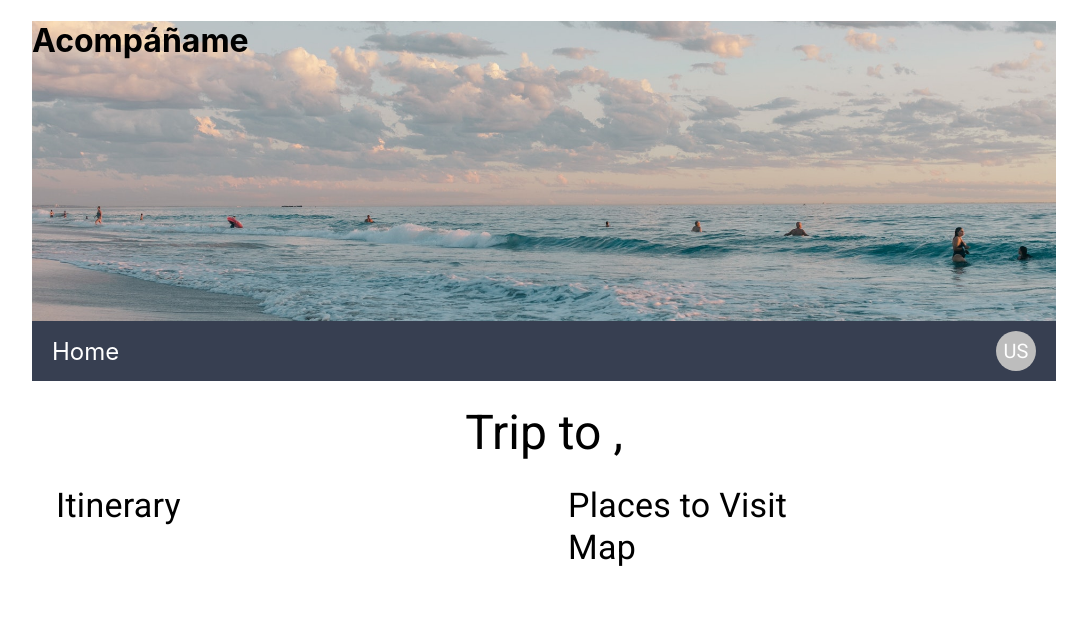
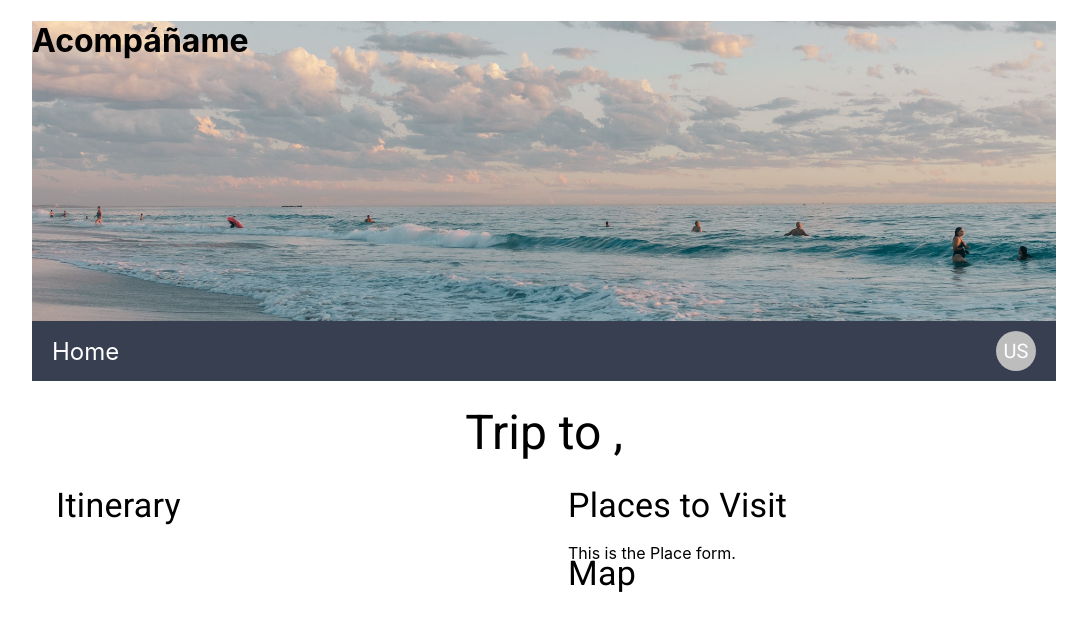
Before and after one commit to gibarra2/accompany-me-frontend, a React (Create React App) app in the folder frontend/: page /user/1/trip/1 in a window 1280 px wide. Shown: the top 630 px of the page, without its empty margins (96-1183 px from the left). Built offline with nearby package versions, Linux system fonts and the light colour scheme; no server answers.

Commit message:
Cleaned up trip components code and added place form component

```diff
--- a/frontend/src/Components/Trip Page Components/PlaceCard.js
+++ b/frontend/src/Components/Trip Page Components/PlaceCard.js
@@ -1,7 +1,6 @@
 import React from 'react';
 import Card from '@mui/material/Card';
 import CardContent from '@mui/material/CardContent';
-import CardMedia from '@mui/material/CardMedia';
 import Typography from '@mui/material/Typography';
 import { CardActionArea } from '@mui/material';
 
--- /dev/null
+++ b/frontend/src/Components/Trip Page Components/PlaceForm.js
@@ -0,0 +1,11 @@
+import React from 'react';
+
+const PlaceForm = () => {
+  return (
+    <>
+      <p>This is the Place form.</p>
+    </>
+  );
+};
+
+export default PlaceForm;
--- a/frontend/src/Pages/Trip.js
+++ b/frontend/src/Pages/Trip.js
@@ -1,17 +1,18 @@
 import React, { useState, useEffect } from 'react';
+import { useParams } from 'react-router-dom';
 import Itinerary from '../Components/Trip Page Components/Itinerary';
-import { useParams } from 'react-router-dom';
+import PlaceForm from '../Components/Trip Page Components/PlaceForm';
 import Container from '@mui/material/Container';
-import { Typography } from '@mui/material';
-import '../styles/TripPage.css';
+import Typography from '@mui/material/Typography';
 import axios from 'axios';
 import { url } from '../App';
+import '../styles/TripPage.css';
 
 const Trip = () => {
   let { tripID } = useParams();
   const [tripDetails, setTripDetails] = useState({});
   const [scheduledPlaces, setScheduledPlaces] = useState([]);
-  const [unschedulePlaces, setUnscheduledPlaces] = useState([]);
+  const [unscheduledPlaces, setUnscheduledPlaces] = useState([]);
 
   const getTripDetails = (ID) => {
     axios
@@ -52,6 +53,7 @@ const Trip = () => {
         </Container>
         <Container clasName="draft-conatiner">
           <Typography variant="h4">Places to Visit</Typography>
+          <PlaceForm />
         </Container>
         <Container className="map-container">
           <Typography variant="h4">Map</Typography>
```
